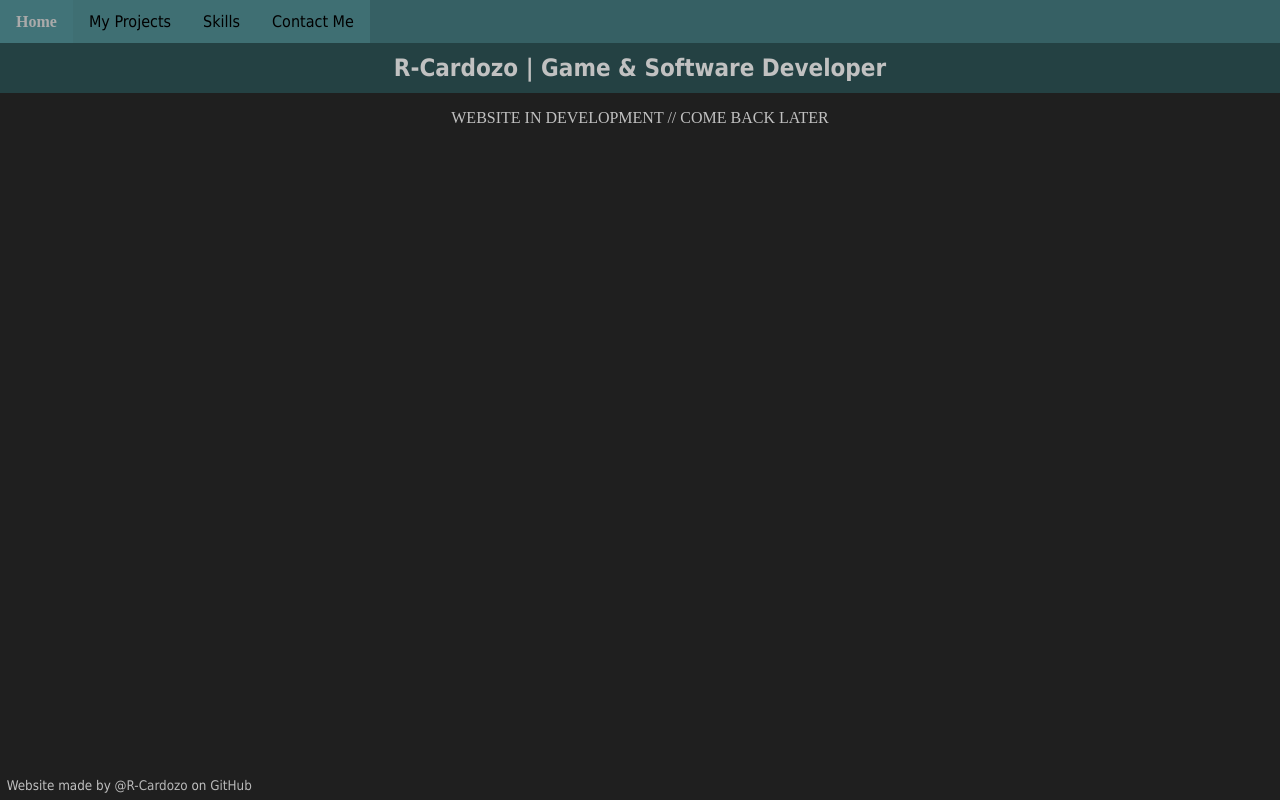
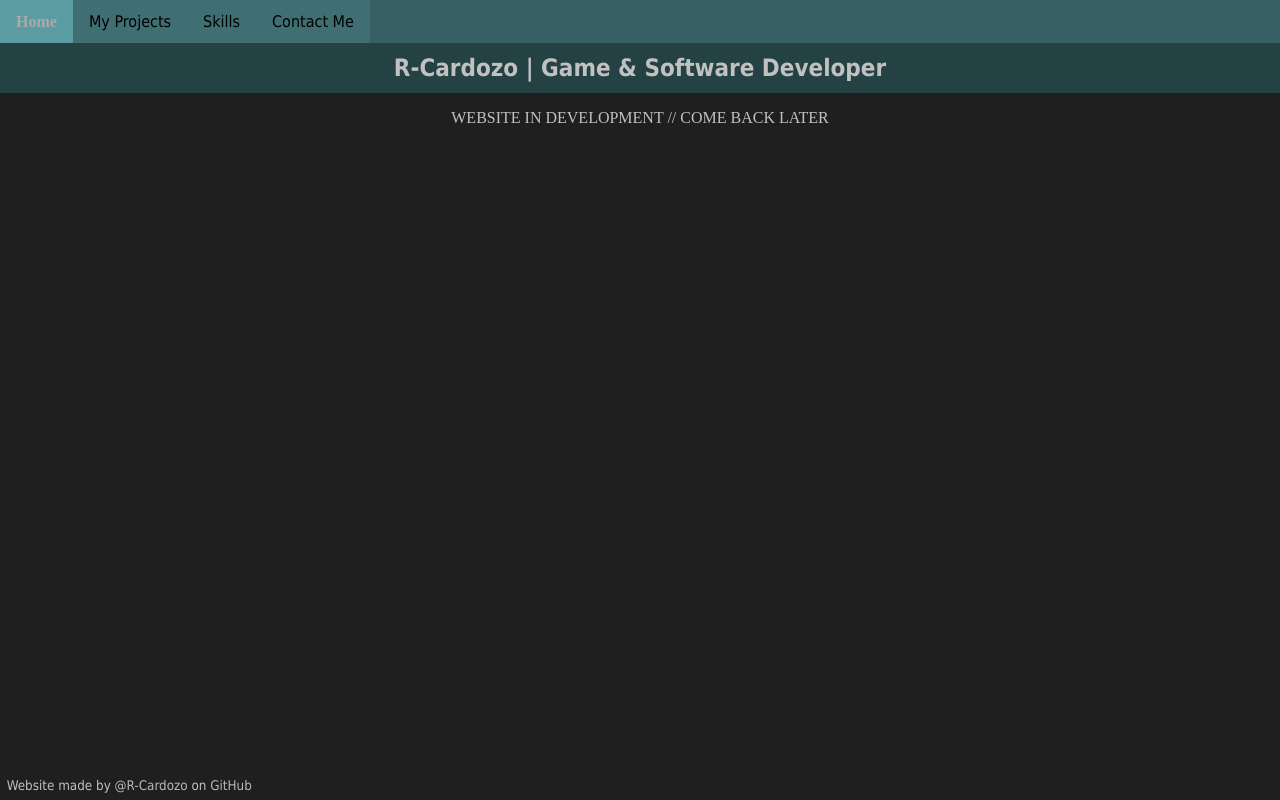
Before and after one commit to R-Cardozo/Portfolio, a website built with Vite: page index.html in a window 1280 px wide. Built offline with nearby package versions, Linux system fonts and the light colour scheme.

Commit message:
Edited button hover colour

```diff
--- a/main.css
+++ b/main.css
@@ -74,7 +74,7 @@ button{
 }
 
 button:hover{
-    background-color: #417378;
+    background-color: #5b9ca3;
     color: #aaaaaa;
     font-weight: bold;
     font-family: 'Trebuchet MD';
```
